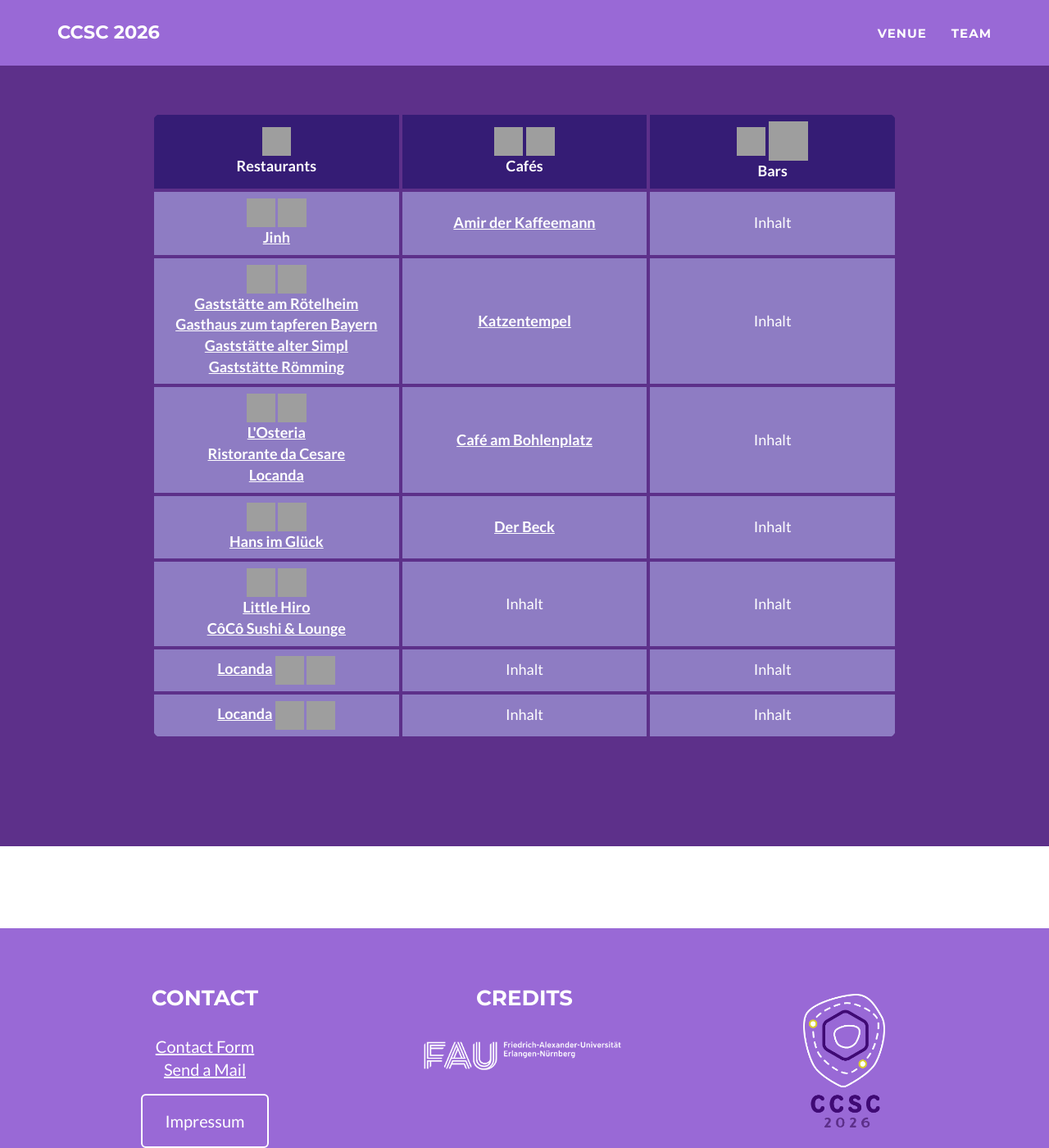
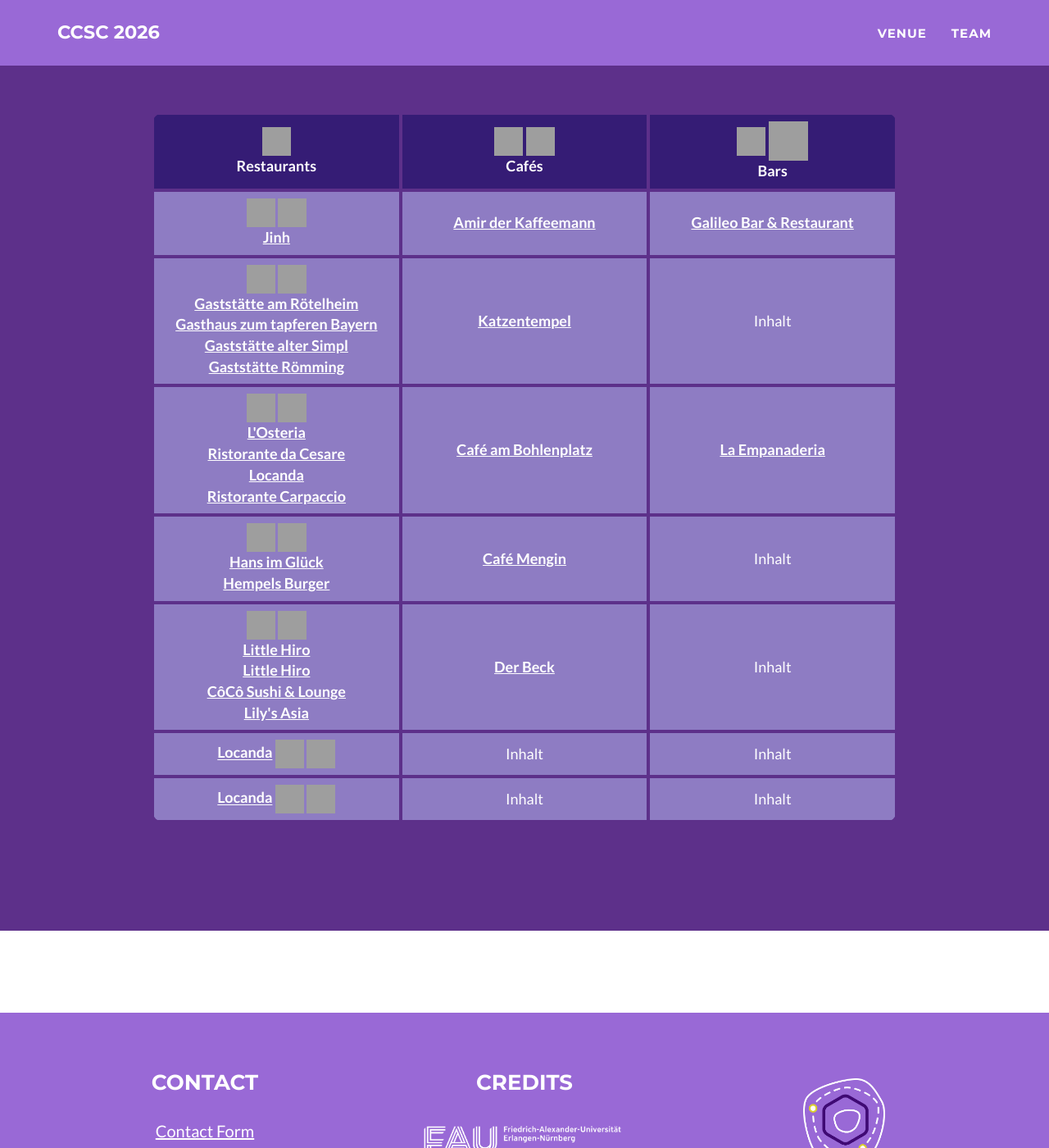
Before and after one commit to ccsc2026/ccsc2026.github.io, a Jekyll site: the page built from venue.html, in a window 1280 px wide and 1400 px high, scrolled down 2998 px, cut to the strip 0-1400 px from the top of the window. Shown: the whole strip at 82% size. Built offline with Jekyll 4.4.1, drawn with Linux system fonts in a browser that asks for light colours; grey boxes are pictures that could not be loaded.

Commit message:
Update venue.html
list updated

```diff
--- a/venue.html
+++ b/venue.html
@@ -208,7 +208,7 @@ layout: page
           <td> <img width="35" height="35" src="https://img.icons8.com/fluency/48/noodles.png" alt="noodles"/>  <img width="35" height="35" src="https://img.icons8.com/fluency/48/vietnam--v1.png" alt="vietnam--v1"/>
 		<br> <a href="https://maps.app.goo.gl/ZoLd5ktXD1k9a7eU8" target="_blank" style="color:#ffffff;"><b>Jinh</b></a> </td>
           <td> <a href="https://maps.app.goo.gl/hTRvPqMsSq2XKu3o8" target="_blank" style="color:#ffffff;"><b>Amir der Kaffeemann</b></a> </td>
-          <td>Inhalt</td>
+          <td> <a href="https://maps.app.goo.gl/PWJmia6F937CXsRs7" target="_blank" style="color:#ffffff;"><b>Galileo Bar & Restaurant</b></a> </td>
         </tr>
         <tr>
           <td> <img width="35" height="35" src="https://img.icons8.com/fluency/48/pretzel.png" alt="pretzel"/> <img width="35" height="35" src="https://img.icons8.com/fluency/48/beer.png" alt="beer"/>
@@ -223,21 +223,24 @@ layout: page
           <td> <img width="35" height="35" src="https://img.icons8.com/fluency/48/salami-pizza.png" alt="salami-pizza"/>  <img width="35" height="35" src="https://img.icons8.com/fluency/48/wine-glass.png" alt="wine-glass"/>
 		<br> <a href="https://maps.app.goo.gl/aSSEEa5HFcZ9yg1j6" target="_blank" style="color:#ffffff;"><b>L'Osteria</b></a>
 		<br> <a href="https://maps.app.goo.gl/vToPn8My5XjjuguN9" target="_blank" style="color:#ffffff;"><b>Ristorante da Cesare</b></a>
-		<br> <a href="https://maps.app.goo.gl/o5W6LktgFrGp6chk9" target="_blank" style="color:#ffffff;"><b>Locanda</b></a> </td>
-	  <td> <a href="https://maps.app.goo.gl/L7Qk1M2gdDiu1LQd8" target="_blank" style="color:#ffffff;"><b>Café am Bohlenplatz</b></a> </td>
-          <td>Inhalt</td>
+		<br> <a href="https://maps.app.goo.gl/o5W6LktgFrGp6chk9" target="_blank" style="color:#ffffff;"><b>Locanda</b></a>
+		<br> <a href="https://maps.app.goo.gl/jwe6wXnVMxCn2iEC8" target="_blank" style="color:#ffffff;"><b>Ristorante Carpaccio</b></a> </td>	  <td> <a href="https://maps.app.goo.gl/L7Qk1M2gdDiu1LQd8" target="_blank" style="color:#ffffff;"><b>Café am Bohlenplatz</b></a> </td>
+          <td> <a href="https://maps.app.goo.gl/jy89QaEM81ULg3xY9" target="_blank" style="color:#ffffff;"><b>La Empanaderia</b></a> </td>
         </tr>
         <tr>
           <td> <img width="35" height="35" src="https://img.icons8.com/fluency/48/hamburger.png" alt="hamburger"/>  <img width="35" height="35" src="https://img.icons8.com/fluency/48/french-fries.png" alt="french-fries"/>
-		<br> <a href="https://maps.app.goo.gl/oFnC91czaVoXQjuw5" target="_blank" style="color:#ffffff;"><b>Hans im Glück</b></a> </td>
-          <td> <a href="https://maps.app.goo.gl/BwauURBqSzFPRHTJ6" target="_blank" style="color:#ffffff;"><b>Der Beck</b></a> </td>
+		<br> <a href="https://maps.app.goo.gl/oFnC91czaVoXQjuw5" target="_blank" style="color:#ffffff;"><b>Hans im Glück</b></a>
+	  	<br> <a href="https://maps.app.goo.gl/nhXjAEygZFp1LW4ZA" target="_blank" style="color:#ffffff;"><b>Hempels Burger</b></a> </td>
+          <td> <a href="https://maps.app.goo.gl/EsRJmj6FC3F9ukHg9" target="_blank" style="color:#ffffff;"><b>Café Mengin</b></a> </td>
           <td>Inhalt</td>
         </tr>
  	<tr>
           <td> <img width="35" height="35" src="https://img.icons8.com/fluency/48/salmon-sushi.png" alt="salmon-sushi"/>  <img width="35" height="35" src="https://img.icons8.com/fluency/48/bento.png" alt="bento"/>
 		<br> <a href="https://maps.app.goo.gl/o8SD9am7hisXzunz7" target="_blank" style="color:#ffffff;"><b>Little Hiro</b></a>
-		<br> <a href="https://maps.app.goo.gl/7jEfakNuyyUM4YkM9" target="_blank" style="color:#ffffff;"><b>CôCô Sushi & Lounge</b></a> </td>
-          <td>Inhalt</td>
+		<br> <a href="https://maps.app.goo.gl/o8SD9am7hisXzunz7" target="_blank" style="color:#ffffff;"><b>Little Hiro</b></a>
+		<br> <a href="https://maps.app.goo.gl/7jEfakNuyyUM4YkM9" target="_blank" style="color:#ffffff;"><b>CôCô Sushi & Lounge</b></a>
+	  	<br> <a href="https://maps.app.goo.gl/yGJyDpYkZCBTeu8M8" target="_blank" style="color:#ffffff;"><b>Lily's Asia</b></a> </td>
+          <td> <a href="https://maps.app.goo.gl/BwauURBqSzFPRHTJ6" target="_blank" style="color:#ffffff;"><b>Der Beck</b></a> </td>
           <td>Inhalt</td>
         </tr>
 	<tr>
```
